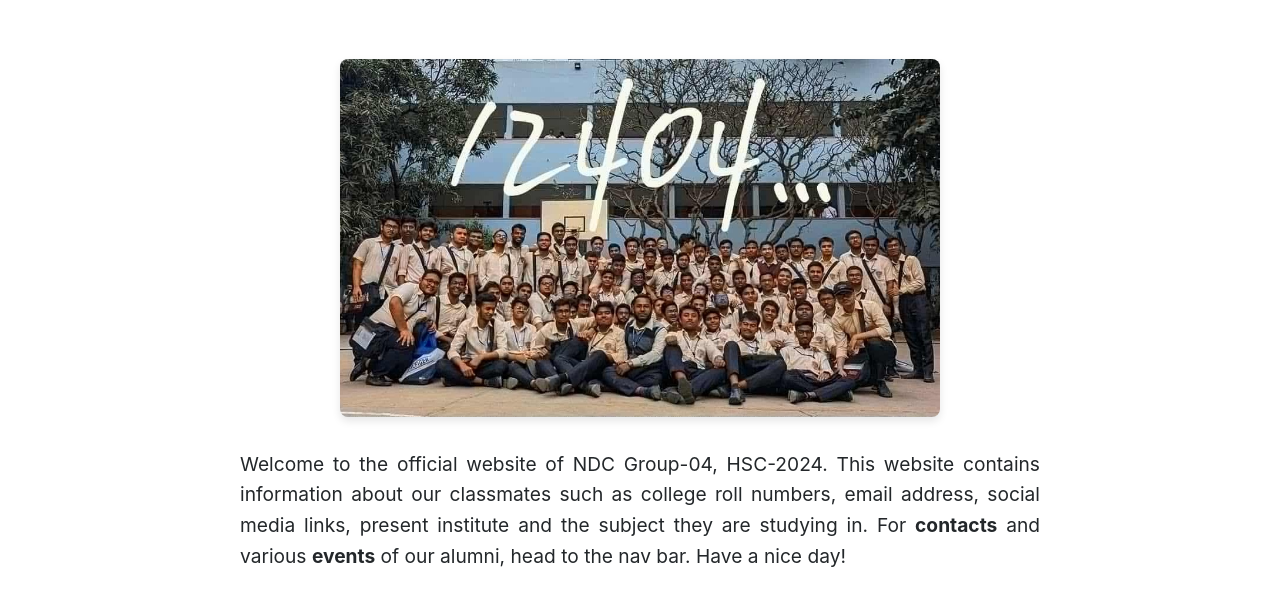
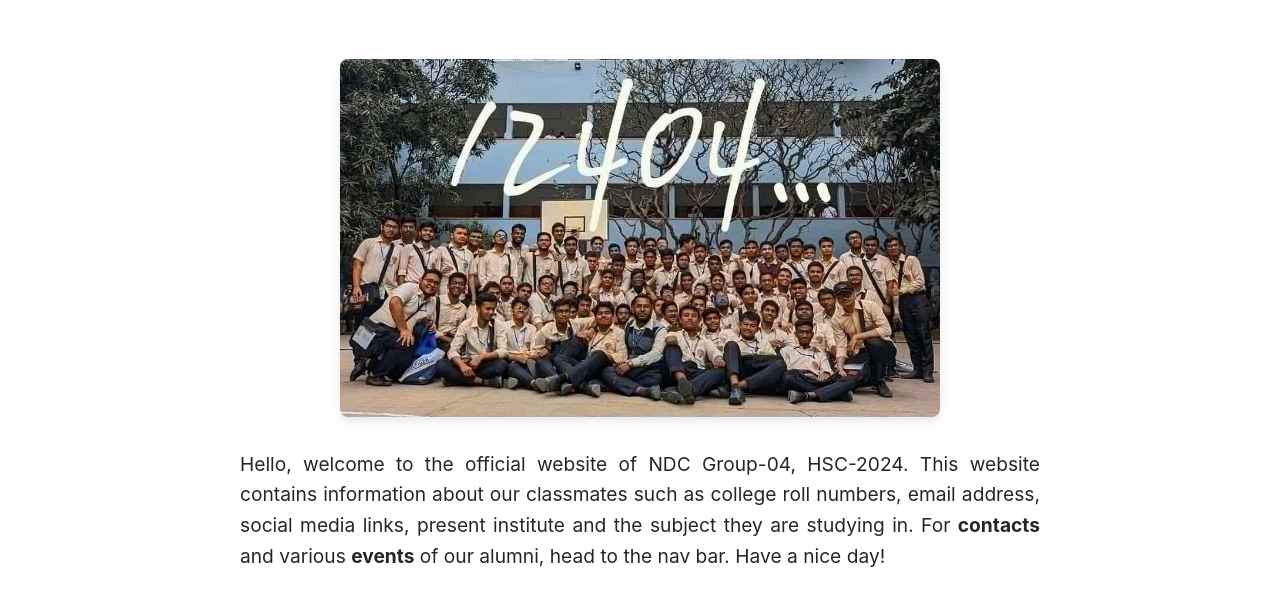
Before and after one commit to ndc12404/ndc12404.github.io, a plain HTML site: page index.html in a window 1280 px wide. Shown: the part 69-674 px from the top of the page. Drawn offline with Linux system fonts and the light colour scheme.

Commit message:
Update index.html

```diff
--- a/index.html
+++ b/index.html
@@ -152,7 +152,7 @@
             <img src="/photo.jpeg" alt="12404 Class Photo" class="group-photo">
         </div>
         <p class="welcome-text">
-            Welcome to the official website of NDC Group-04, HSC-2024. This website contains information about our classmates such as college roll numbers, email address, social media links, present institute and the subject they are studying in. For <b>contacts</b> and various <b>events</b> of our alumni, head to the nav bar. Have a nice day!
+            Hello, welcome to the official website of NDC Group-04, HSC-2024. This website contains information about our classmates such as college roll numbers, email address, social media links, present institute and the subject they are studying in. For <b>contacts</b> and various <b>events</b> of our alumni, head to the nav bar. Have a nice day!
         </p>
     </main>
 </body>
```
